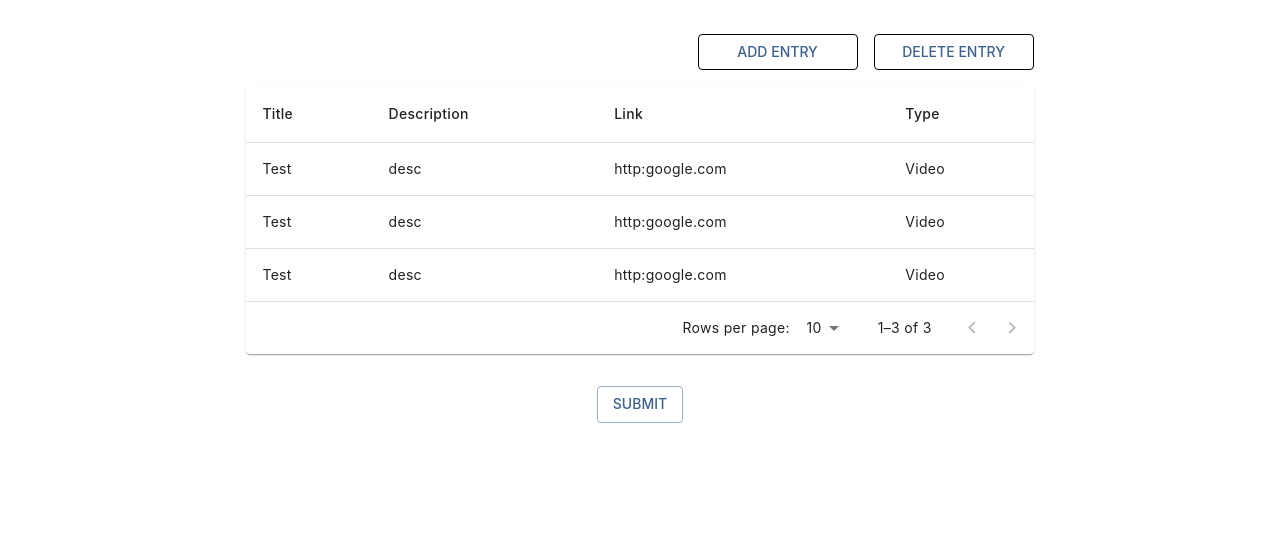
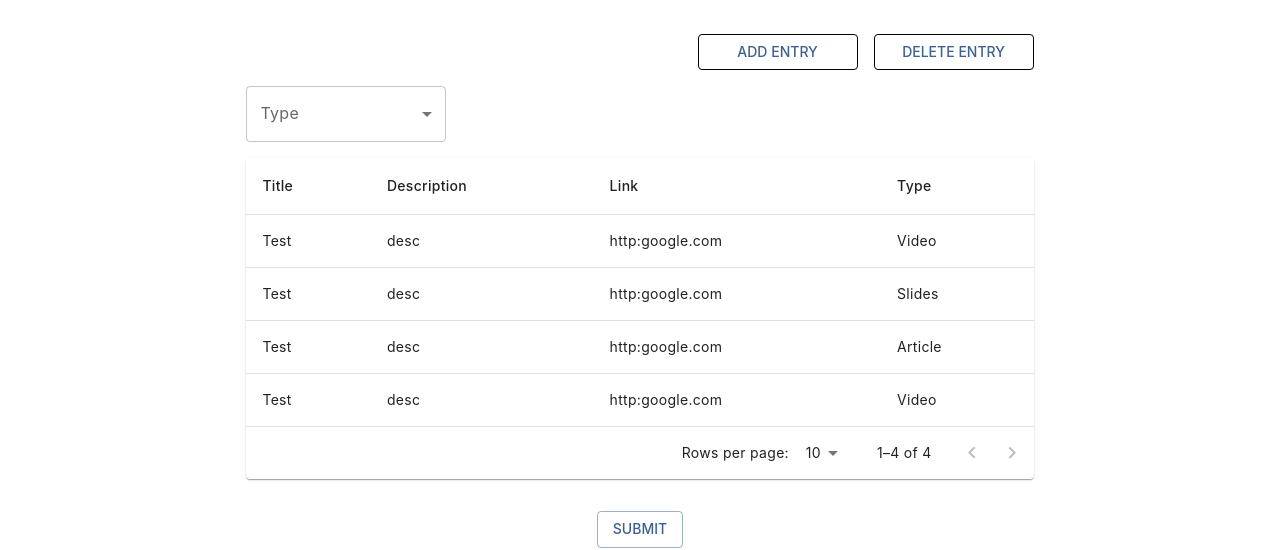
Before and after one commit to hack4impact-upenn/achieve-now, a React (Create React App) app in the folder client/: page /admin-resources in a window 1280 px wide. Shown: the part 238-788 px from the top of the page. Built offline with nearby package versions, Linux system fonts and the light colour scheme; a web font is replaced by a local one.

Commit message:
Create filter button for admin resource page

```diff
--- a/client/src/Admin/AdminResourcesPage.tsx
+++ b/client/src/Admin/AdminResourcesPage.tsx
@@ -1,6 +1,16 @@
-import React, { useState } from 'react';
+import React, { useEffect, useState } from 'react';
 import axios from 'axios';
-import { Button, Box, Typography } from '@mui/material';
+import {
+  Button,
+  Box,
+  Typography,
+  Select,
+  MenuItem,
+  SelectChangeEvent,
+  OutlinedInput,
+  InputLabel,
+  FormControl,
+} from '@mui/material';
 import CircularProgress from '@mui/material/CircularProgress';
 import { PaginationTable, TColumn } from '../components/PaginationTable';
 import Header from '../components/PageHeader';
@@ -29,10 +39,17 @@ const initialTableData = [
     title: 'Test',
     description: 'desc',
     link: 'http:google.com',
-    type: 'Video',
+    type: 'Slides',
   },
   {
     key: '3',
+    title: 'Test',
+    description: 'desc',
+    link: 'http:google.com',
+    type: 'Article',
+  },
+  {
+    key: '4',
     title: 'Test',
     description: 'desc',
     link: 'http:google.com',
@@ -42,6 +59,9 @@ const initialTableData = [
 
 function AdminResourcesPage() {
   const [tableData, setTableData] = useState(initialTableData);
+  const [filteredTableData, setFilteredTableData] = useState(initialTableData);
+
+  const [resourceType, setResourceType] = useState<string[]>([]);
 
   const columns: TColumn[] = [
     { id: 'title', label: 'Title' },
@@ -59,7 +79,7 @@ function AdminResourcesPage() {
 
   const handleAddEntry = () => {
     const dummyData = {
-      key: 'dummyKey',
+      key: Date.now().toString(),
       title: 'Dummy Test',
       description: 'Dummy desc',
       link: 'Dummy link',
@@ -85,6 +105,27 @@ function AdminResourcesPage() {
       type,
     };
   }
+
+  useEffect(() => {
+    if (resourceType.length !== 0) {
+      setFilteredTableData(
+        tableData.filter((row: AdminResourcesRow) =>
+          resourceType.includes(row.type),
+        ),
+      );
+    } else {
+      setFilteredTableData(tableData);
+    }
+  }, [resourceType, tableData]);
+  const selectChangeHandler = (e: SelectChangeEvent<string[]>) => {
+    const {
+      target: { value },
+    } = e;
+    setResourceType(
+      // On autofill we get a stringified value.
+      typeof value === 'string' ? value.split(',') : value,
+    );
+  };
 
   return (
     <div>
@@ -165,9 +206,26 @@ function AdminResourcesPage() {
             padding: theme.spacing(2),
           }}
         >
-          {tableData && (
+          <Box sx={{ paddingBottom: theme.spacing(2) }}>
+            <FormControl>
+              <InputLabel id="resource-type-label">Type</InputLabel>
+              <Select
+                labelId="resource-type-label"
+                multiple
+                value={resourceType}
+                onChange={selectChangeHandler}
+                input={<OutlinedInput label="Type" />}
+                sx={{ width: 200 }}
+              >
+                <MenuItem value="Video">Video</MenuItem>
+                <MenuItem value="Slides">Slides</MenuItem>
+                <MenuItem value="Article">Article</MenuItem>
+              </Select>
+            </FormControl>
+          </Box>
+          {filteredTableData && (
             <PaginationTable
-              rows={tableData.map((data) =>
+              rows={filteredTableData.map((data) =>
                 createAdminResourcesRow(
                   data.key,
                   data.title,
```
